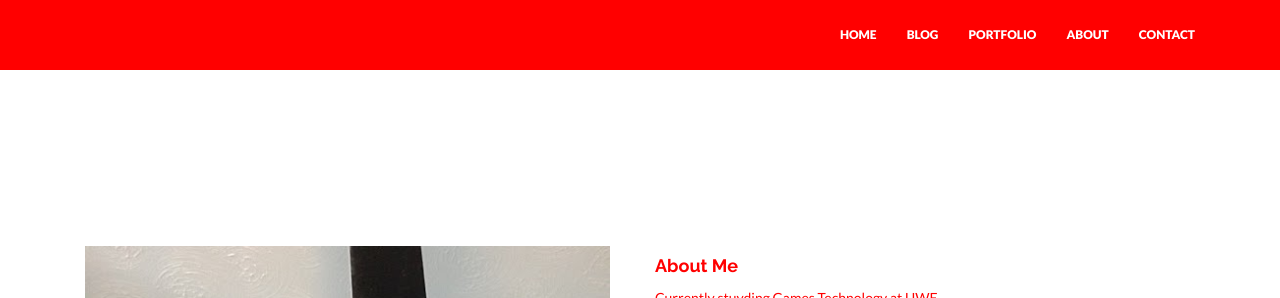
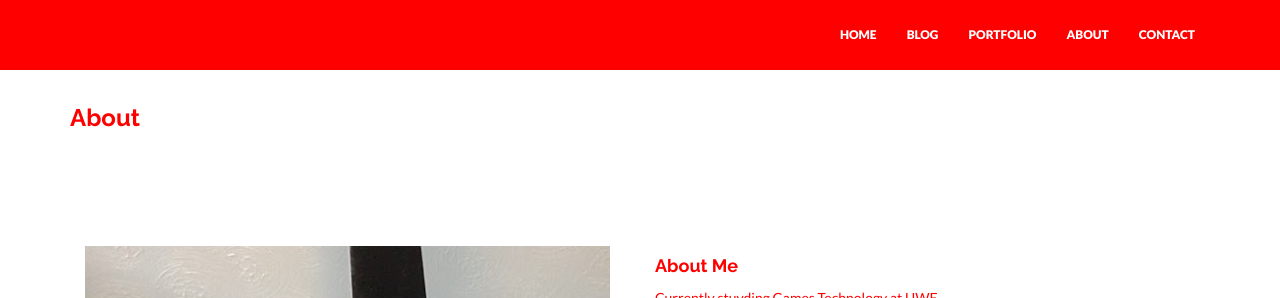
Before and after one commit to JackW8335/JackW8335.github.io, a Jekyll site: the page built from about.html, in a window 1280 px wide. Shown: the top 298 px of the page. Built offline with Jekyll 4.4.1, drawn with Linux system fonts in a browser that asks for light colours; nearby versions of some CDN libraries.

Commit message:
Update main.css

```diff
--- a/_includes/css/main.css
+++ b/_includes/css/main.css
@@ -332,12 +332,12 @@
 
 #twrap i {
 	font-size: 50px;
-	color: white;
+	color: red;
 	margin-bottom: 25px;
 }
 
 #twrap p {
-	color: white;
+	color: red;
 	font-size: 15px;
 	line-height: 30px;
 }
@@ -393,7 +393,7 @@
 }
 
 #blue h3 {
-	color: white;
+	color: red;
 	margin-left: 15px;
 }
 
```
